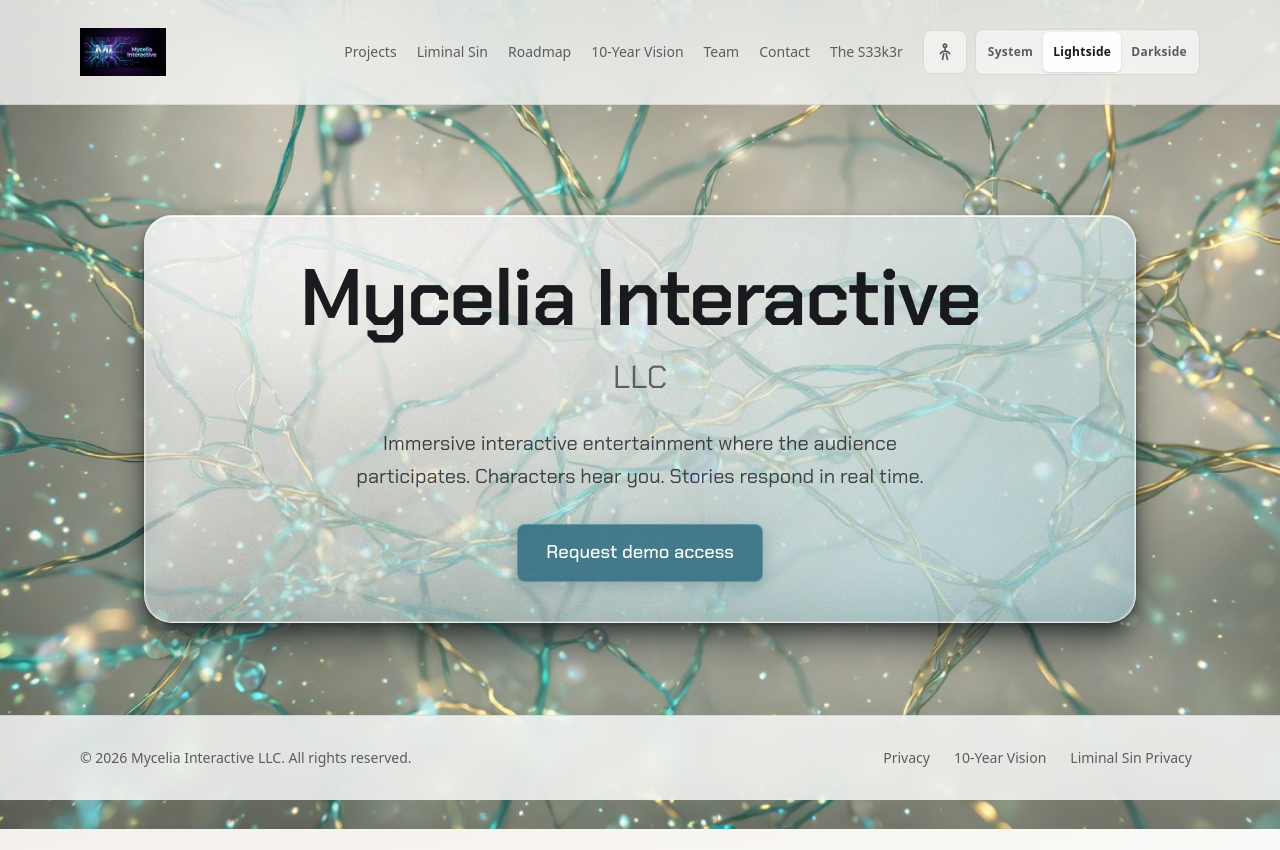
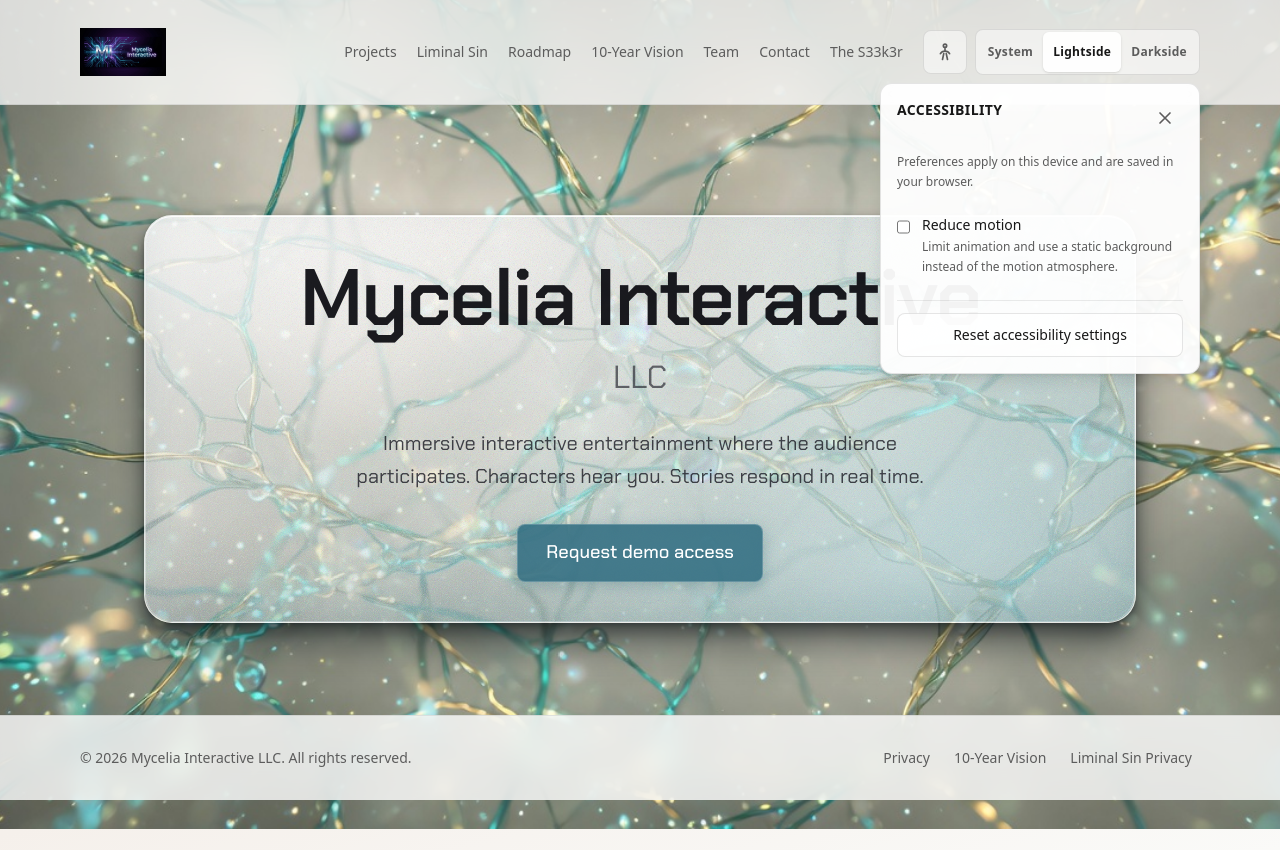
Before and after one commit to TheSeeker713/myceliainteractive, a Next.js app: page / in a window 1280 px wide. Both pictures are taken after a click on the button "Accessibility options". Built offline with nearby package versions, Linux system fonts and the light colour scheme.

Commit message:
Add accessibility panel with Reduce Motion and Reset.
Wire the header A11y control to a dialog shell that uses the existing mycelia:reduce-motion preference, syncs consumers via a same-tab change event, and resets that setting only.

Co-authored-by: Cursor <cursoragent@cursor.com>

```diff
--- /dev/null
+++ b/app/components/AccessibilityPanel.tsx
@@ -0,0 +1,143 @@
+"use client";
+
+import { useEffect, useRef, type RefObject } from "react";
+import { useMyceliaReduceMotion } from "@/app/components/motion/useMyceliaReduceMotion";
+
+type AccessibilityPanelProps = {
+  id: string;
+  open: boolean;
+  onClose: () => void;
+  /** Element that toggles the panel — focus returns here on close. */
+  triggerRef: RefObject<HTMLButtonElement | null>;
+};
+
+/**
+ * Step 1.2 shell: Reduce Motion + Reset.
+ * Additional toggles land in Step 1.3.
+ */
+export function AccessibilityPanel({
+  id,
+  open,
+  onClose,
+  triggerRef,
+}: AccessibilityPanelProps) {
+  const panelRef = useRef<HTMLDivElement>(null);
+  const { reduceMotion, prefsReady, setReduceMotion } = useMyceliaReduceMotion();
+
+  useEffect(() => {
+    if (!open) return;
+
+    const panel = panelRef.current;
+    const trigger = triggerRef.current;
+    const focusTarget =
+      panel?.querySelector<HTMLElement>("input, button") ?? panel;
+    focusTarget?.focus();
+
+    const onKeyDown = (event: KeyboardEvent) => {
+      if (event.key === "Escape") {
+        event.preventDefault();
+        onClose();
+      }
+    };
+
+    const onPointerDown = (event: MouseEvent | TouchEvent) => {
+      const target = event.target as Node | null;
+      if (!target) return;
+      if (panel?.contains(target)) return;
+      if (trigger?.contains(target)) return;
+      onClose();
+    };
+
+    document.addEventListener("keydown", onKeyDown);
+    document.addEventListener("mousedown", onPointerDown);
+    document.addEventListener("touchstart", onPointerDown);
+
+    return () => {
+      document.removeEventListener("keydown", onKeyDown);
+      document.removeEventListener("mousedown", onPointerDown);
+      document.removeEventListener("touchstart", onPointerDown);
+      trigger?.focus();
+    };
+  }, [open, onClose, triggerRef]);
+
+  if (!open) return null;
+
+  const resetAccessibility = () => {
+    setReduceMotion(false);
+  };
+
+  return (
+    <div
+      ref={panelRef}
+      id={id}
+      role="dialog"
+      aria-modal="false"
+      aria-label="Accessibility"
+      className="absolute right-0 top-full z-[calc(var(--z-site-chrome)+1)] mt-2 w-[min(calc(100vw-2rem),20rem)] rounded-xl border border-black/10 bg-white/95 p-4 shadow-lg backdrop-blur-xl pointer-events-auto"
+      onWheel={(event) => event.stopPropagation()}
+      onTouchMove={(event) => event.stopPropagation()}
+    >
+      <div className="flex items-start justify-between gap-3 mb-3">
+        <h2 className="text-sm font-semibold tracking-wide text-studio-text uppercase">
+          Accessibility
+        </h2>
+        <button
+          type="button"
+          onClick={onClose}
+          className="inline-flex items-center justify-center min-h-11 min-w-11 -mt-1 -mr-1 rounded-lg text-studio-text-muted hover:text-studio-text transition-colors"
+          aria-label="Close accessibility panel"
+        >
+          <svg
+            xmlns="http://www.w3.org/2000/svg"
+            className="h-5 w-5"
+            fill="none"
+            viewBox="0 0 24 24"
+            stroke="currentColor"
+            aria-hidden="true"
+          >
+            <path
+              strokeLinecap="round"
+              strokeLinejoin="round"
+              strokeWidth={2}
+              d="M6 18L18 6M6 6l12 12"
+            />
+          </svg>
+        </button>
+      </div>
+
+      <p className="text-xs text-studio-text-muted mb-4 leading-relaxed">
+        Preferences apply on this device and are saved in your browser.
+      </p>
+
+      <label className="flex items-start gap-3 min-h-11 py-2 cursor-pointer">
+        <input
+          type="checkbox"
+          className="mt-1 h-4 w-4 accent-[var(--studio-accent)] cursor-pointer"
+          checked={reduceMotion}
+          disabled={!prefsReady}
+          onChange={(event) => setReduceMotion(event.target.checked)}
+        />
+        <span className="min-w-0">
+          <span className="block text-sm font-medium text-studio-text">
+            Reduce motion
+          </span>
+          <span className="block text-xs text-studio-text-muted mt-0.5 leading-relaxed">
+            Limit animation and use a static background instead of the motion
+            atmosphere.
+          </span>
+        </span>
+      </label>
+
+      <div className="mt-4 pt-3 border-t border-black/8">
+        <button
+          type="button"
+          onClick={resetAccessibility}
+          disabled={!prefsReady}
+          className="inline-flex items-center justify-center min-h-11 w-full rounded-lg border border-black/10 bg-white/70 px-3 text-sm font-medium text-studio-text hover:bg-white transition-colors disabled:opacity-50"
+        >
+          Reset accessibility settings
+        </button>
+      </div>
+    </div>
+  );
+}
--- a/app/components/SiteChrome.tsx
+++ b/app/components/SiteChrome.tsx
@@ -4,6 +4,7 @@ import Image from "next/image";
 import Link from "next/link";
 import { usePathname } from "next/navigation";
 import { useEffect, useId, useRef, useState } from "react";
+import { AccessibilityPanel } from "@/app/components/AccessibilityPanel";
 
 const NO_CHROME_ROUTES = ["/ls/play"];
 
@@ -16,13 +17,17 @@ function shouldHideChrome(pathname: string) {
 export function SiteHeader() {
   const pathname = usePathname();
   const [mobileOpen, setMobileOpen] = useState(false);
+  const [a11yOpen, setA11yOpen] = useState(false);
   const [menuPathname, setMenuPathname] = useState(pathname);
   const menuButtonRef = useRef<HTMLButtonElement>(null);
+  const a11yButtonRef = useRef<HTMLButtonElement>(null);
   const navId = useId();
+  const a11yPanelId = useId();
 
   if (pathname !== menuPathname) {
     setMenuPathname(pathname);
     setMobileOpen(false);
+    setA11yOpen(false);
   }
 
   useEffect(() => {
@@ -99,14 +104,20 @@ export function SiteHeader() {
 
   const utilityCluster = (
     <div
-      className="flex items-center gap-2"
+      className="relative flex items-center gap-2"
       aria-label="Site preferences"
     >
-      {/* Step 1.1 placeholder — panel wiring in Step 1.2 */}
       <button
+        ref={a11yButtonRef}
         type="button"
+        onClick={() => {
+          setMobileOpen(false);
+          setA11yOpen((open) => !open);
+        }}
         className="inline-flex items-center justify-center min-h-11 min-w-11 rounded-lg border border-black/10 bg-white/50 text-studio-text-muted hover:text-studio-text hover:bg-white/80 transition-colors pointer-events-auto"
         aria-label="Accessibility options"
+        aria-expanded={a11yOpen}
+        aria-controls={a11yPanelId}
       >
         <svg
           xmlns="http://www.w3.org/2000/svg"
@@ -126,7 +137,14 @@ export function SiteHeader() {
         </svg>
       </button>
 
-      {/* Step 1.1 placeholder — persistence/bootstrap in Step 2c */}
+      <AccessibilityPanel
+        id={a11yPanelId}
+        open={a11yOpen}
+        onClose={() => setA11yOpen(false)}
+        triggerRef={a11yButtonRef}
+      />
+
+      {/* Theme placeholder — persistence/bootstrap in Step 2c */}
       <div
         className="inline-flex min-h-11 items-stretch rounded-lg border border-black/10 bg-white/50 p-0.5 pointer-events-auto"
         role="group"
@@ -190,7 +208,10 @@ export function SiteHeader() {
           <button
             ref={menuButtonRef}
             type="button"
-            onClick={() => setMobileOpen((open) => !open)}
+            onClick={() => {
+              setA11yOpen(false);
+              setMobileOpen((open) => !open);
+            }}
             className="lg:hidden inline-flex items-center justify-center min-h-11 min-w-11 p-2.5 -mr-2.5 text-studio-text-muted hover:text-studio-text pointer-events-auto"
             aria-label={mobileOpen ? "Close menu" : "Open menu"}
             aria-expanded={mobileOpen}
--- a/app/components/motion/reduceMotionPreference.ts
+++ b/app/components/motion/reduceMotionPreference.ts
@@ -2,6 +2,14 @@ export const MYCELIA_REDUCE_MOTION_KEY = "mycelia:reduce-motion";
 /** Legacy preview key — still honored when reading so preview opt-ins carry over. */
 export const LEGACY_PREVIEW_REDUCE_MOTION_KEY =
   "atmosphere-preview:reduce-motion";
+
+/** Same-tab sync for multiple useMyceliaReduceMotion() consumers. */
+export const MYCELIA_REDUCE_MOTION_CHANGE_EVENT =
+  "mycelia:reduce-motion-change";
+
+export type MyceliaReduceMotionChangeDetail = {
+  reduceMotion: boolean;
+};
 
 type StorageLike = Pick<Storage, "getItem" | "setItem" | "removeItem">;
 
--- a/app/components/motion/useMyceliaReduceMotion.ts
+++ b/app/components/motion/useMyceliaReduceMotion.ts
@@ -2,13 +2,17 @@
 
 import { startTransition, useEffect, useState } from "react";
 import {
+  MYCELIA_REDUCE_MOTION_CHANGE_EVENT,
+  MYCELIA_REDUCE_MOTION_KEY,
   readMyceliaReduceMotion,
   writeMyceliaReduceMotion,
+  type MyceliaReduceMotionChangeDetail,
 } from "./reduceMotionPreference";
 
 /**
  * SSR-safe reduce-motion opt-in. Always false on first paint; hydrates from
  * localStorage after mount (never OS prefers-reduced-motion).
+ * Syncs across hook instances in the same tab via a custom event.
  */
 export function useMyceliaReduceMotion(): {
   reduceMotion: boolean;
@@ -23,11 +27,46 @@ export function useMyceliaReduceMotion(): {
       setReduceMotionState(readMyceliaReduceMotion(window.localStorage));
       setPrefsReady(true);
     });
+
+    const apply = (next: boolean) => {
+      startTransition(() => setReduceMotionState(next));
+    };
+
+    const onChange = (event: Event) => {
+      const detail = (event as CustomEvent<MyceliaReduceMotionChangeDetail>)
+        .detail;
+      if (detail && typeof detail.reduceMotion === "boolean") {
+        apply(detail.reduceMotion);
+      }
+    };
+
+    const onStorage = (event: StorageEvent) => {
+      if (
+        event.key !== MYCELIA_REDUCE_MOTION_KEY &&
+        event.key !== null
+      ) {
+        return;
+      }
+      apply(readMyceliaReduceMotion(window.localStorage));
+    };
+
+    window.addEventListener(MYCELIA_REDUCE_MOTION_CHANGE_EVENT, onChange);
+    window.addEventListener("storage", onStorage);
+    return () => {
+      window.removeEventListener(MYCELIA_REDUCE_MOTION_CHANGE_EVENT, onChange);
+      window.removeEventListener("storage", onStorage);
+    };
   }, []);
 
   const setReduceMotion = (next: boolean) => {
     setReduceMotionState(next);
     writeMyceliaReduceMotion(window.localStorage, next);
+    window.dispatchEvent(
+      new CustomEvent<MyceliaReduceMotionChangeDetail>(
+        MYCELIA_REDUCE_MOTION_CHANGE_EVENT,
+        { detail: { reduceMotion: next } },
+      ),
+    );
   };
 
   return { reduceMotion, prefsReady, setReduceMotion };
```
Also changed, not shown: 1 other file (tests, documents, lock files or other folders).
